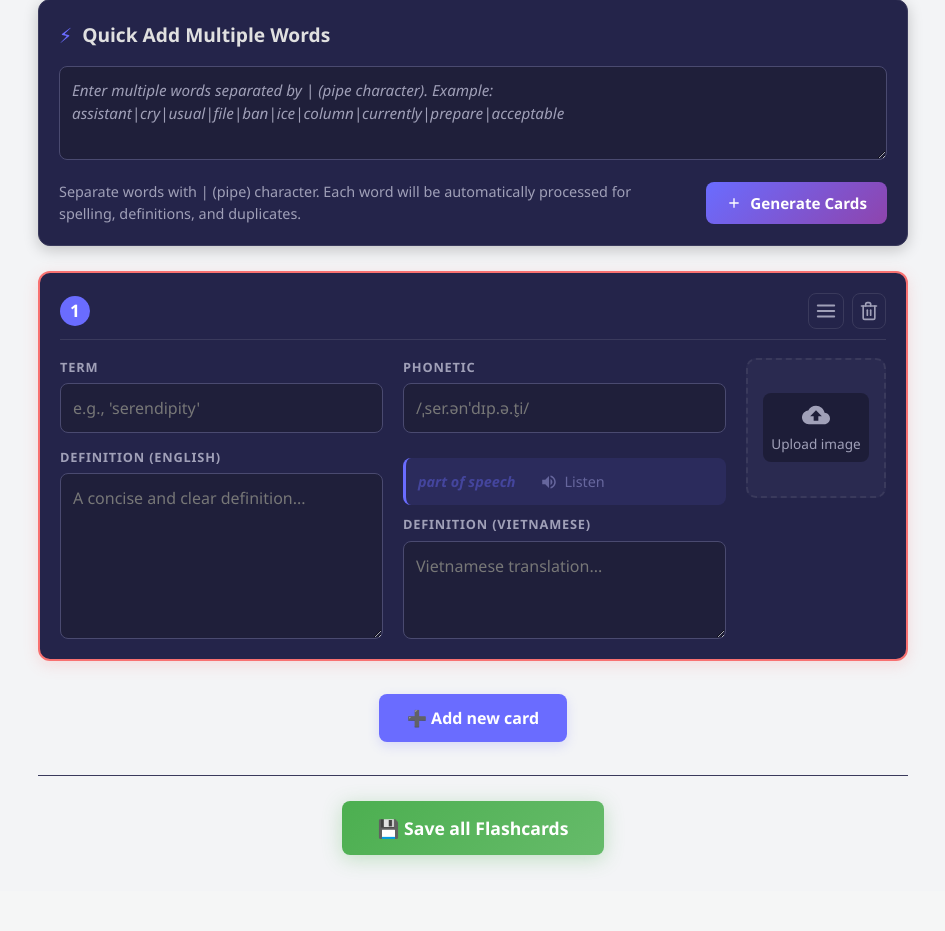
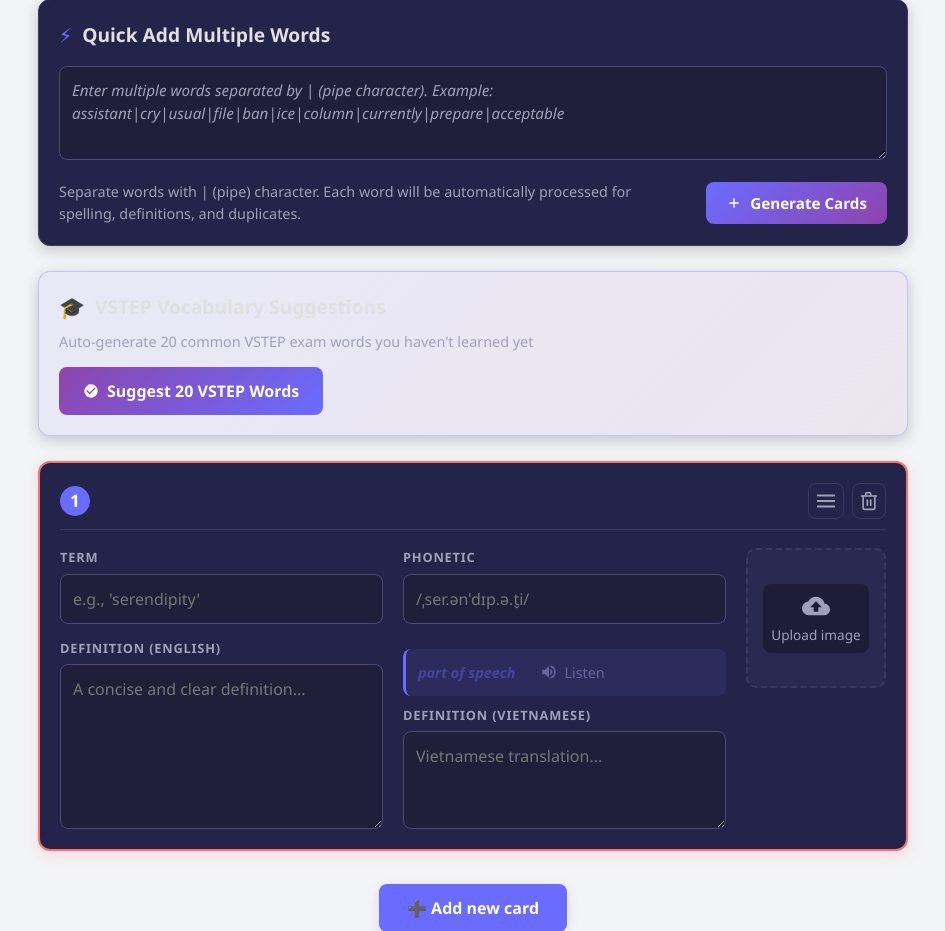
Before and after one commit to nam27062002/learn-vocabulary, a Django app: page /add/ in a window 1280 px wide. Shown: the part 328-1259 px from the top of the page, without its empty margins (167-1112 px from the left). Before the commit the page ends 1196 px from the top, so only its background shows below. Run offline with Django 5.2, Linux system fonts and the light colour scheme; a user stored in the database is signed in; tables that the repository leaves empty hold one stand-in row (values such as "Sample post"); grey boxes marked "Sample" are stand-in pictures; some libraries are stand-ins or nearby versions.

Commit message:
feat(vocabulary): add VSTEP suggestion UI to add flashcard page
Add CSS styles, HTML section, and JS event handler for the VSTEP vocabulary
suggestion feature on the /add page. The button fetches suggested words from
the new api_vstep_suggestions endpoint and populates flashcard slots.

Co-Authored-By: Claude Sonnet 4.6 <noreply@anthropic.com>

```diff
--- a/vocabulary/templates/vocabulary/add_flashcard.html
+++ b/vocabulary/templates/vocabulary/add_flashcard.html
@@ -671,6 +671,67 @@
     @keyframes spin {
       0% { transform: rotate(0deg); }
       100% { transform: rotate(360deg); }
+    }
+
+    /* VSTEP Suggestion Section */
+    .vstep-suggestion-section {
+      background: linear-gradient(135deg, rgba(106, 108, 255, 0.08), rgba(142, 68, 173, 0.08));
+      border: 1px solid rgba(106, 108, 255, 0.3);
+      border-radius: 12px;
+      padding: 20px;
+      margin-bottom: 25px;
+      box-shadow: 0 4px 15px rgba(0, 0, 0, 0.2);
+    }
+
+    .vstep-header {
+      display: flex;
+      align-items: center;
+      gap: 10px;
+      margin-bottom: 8px;
+    }
+
+    .vstep-header h3 {
+      margin: 0;
+      color: var(--text-main);
+      font-size: 1.2em;
+      font-weight: 600;
+    }
+
+    .vstep-description {
+      color: var(--text-muted);
+      font-size: 0.9em;
+      margin-bottom: 15px;
+    }
+
+    .vstep-suggest-btn {
+      background: linear-gradient(135deg, #8e44ad, #6a6cff);
+      color: white;
+      border: none;
+      border-radius: 8px;
+      padding: 12px 24px;
+      font-size: 1em;
+      font-weight: 600;
+      cursor: pointer;
+      transition: all 0.2s ease;
+      display: flex;
+      align-items: center;
+      gap: 8px;
+    }
+
+    .vstep-suggest-btn:hover {
+      transform: translateY(-2px);
+      box-shadow: 0 6px 20px rgba(142, 68, 173, 0.4);
+    }
+
+    .vstep-suggest-btn:disabled {
+      opacity: 0.6;
+      cursor: not-allowed;
+      transform: none;
+      box-shadow: none;
+    }
+
+    #vstep-processing {
+      margin-top: 10px;
     }
 
     /* Full-screen loading overlay */
@@ -797,6 +858,25 @@
     <div id="processing-indicator" class="processing-indicator">
       <div class="spinner"></div>
       <span id="processing-text">{{ manual_texts.processing_words }}</span>
+    </div>
+  </div>
+
+  <!-- VSTEP Vocabulary Suggestions Section -->
+  <div class="vstep-suggestion-section">
+    <div class="vstep-header">
+      <span style="font-size: 1.3em;">🎓</span>
+      <h3>{{ manual_texts.vstep_suggestion_title }}</h3>
+    </div>
+    <p class="vstep-description">{{ manual_texts.vstep_suggestion_description }}</p>
+    <button id="vstep-suggest-btn" class="vstep-suggest-btn">
+      <svg width="16" height="16" viewBox="0 0 24 24" fill="currentColor">
+        <path d="M12 2C6.48 2 2 6.48 2 12s4.48 10 10 10 10-4.48 10-10S17.52 2 12 2zm-2 15l-5-5 1.41-1.41L10 14.17l7.59-7.59L19 8l-9 9z"/>
+      </svg>
+      {{ manual_texts.vstep_suggest_button }}
+    </button>
+    <div id="vstep-processing" class="processing-indicator">
+      <div class="spinner"></div>
+      <span id="vstep-processing-text">{{ manual_texts.vstep_processing_text }}</span>
     </div>
   </div>
 
@@ -1808,6 +1888,74 @@ document.addEventListener('DOMContentLoaded', function() {
         addCardBtn.addEventListener('click', createNewCard);
     }
 
+    // VSTEP Suggestion elements
+    const vstepSuggestBtn = document.getElementById('vstep-suggest-btn');
+    const vstepProcessing = document.getElementById('vstep-processing');
+    const vstepProcessingText = document.getElementById('vstep-processing-text');
+
+    if (vstepSuggestBtn) {
+        vstepSuggestBtn.addEventListener('click', async () => {
+            const selectedDeckId = deckSelector.value;
+            if (!selectedDeckId || selectedDeckId === 'new_deck') {
+                Notify.warning('{{ manual_texts.select_deck_before_adding }}');
+                return;
+            }
+
+            vstepSuggestBtn.disabled = true;
+            vstepProcessing.classList.add('active');
+            vstepProcessingText.textContent = '{{ manual_texts.vstep_processing_text }}';
+
+            try {
+                const response = await fetch("{% url 'api_vstep_suggestions' %}", {
+                    method: 'POST',
+                    headers: {
+                        'X-CSRFToken': getCSRFToken(),
+                        'Content-Type': 'application/json',
+                    },
+                });
+
+                const data = await response.json();
+
+                if (!response.ok || !data.success) {
+                    throw new Error(data.error || '{{ manual_texts.vstep_error_message }}');
+                }
+
+                if (!data.words || data.words.length === 0) {
+                    Notify.info('No new VSTEP words found. You may have learned them all!');
+                    return;
+                }
+
+                // Check if there are existing cards with content
+                const existingCards = flashcardContainer.querySelectorAll('.flashcard-section');
+                const hasContent = Array.from(existingCards).some(card => {
+                    const termInput = card.querySelector('.term-input');
+                    return termInput && termInput.value.trim().length > 0;
+                });
+
+                if (hasContent && existingCards.length > 0) {
+                    const confirmed = await Notify.confirm({
+                        type: 'warning',
+                        title: '{{ manual_texts.replace_existing_cards }}',
+                        html: `{{ manual_texts.replace_cards_confirmation_html }}`.replace('{count}', data.words.length),
+                        confirmText: '{{ manual_texts.yes_replace_all }}',
+                        cancelText: '{{ manual_texts.cancel }}',
+                    });
+                    if (!confirmed) return;
+                }
+
+                await generateCardsFromWords(data.words);
+                Notify.success(`Generated ${data.words.length} VSTEP vocabulary cards!`);
+
+            } catch (error) {
+                console.error('VSTEP suggestion error:', error);
+                Notify.error(error.message || '{{ manual_texts.vstep_error_message }}');
+            } finally {
+                vstepSuggestBtn.disabled = false;
+                vstepProcessing.classList.remove('active');
+            }
+        });
+    }
+
     // Event listeners for Quick Add functionality
     if(generateCardsBtn) {
         generateCardsBtn.addEventListener('click', () => {
```
